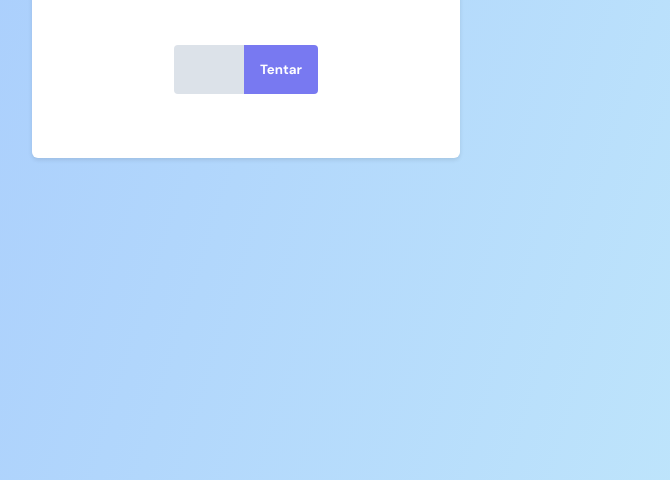
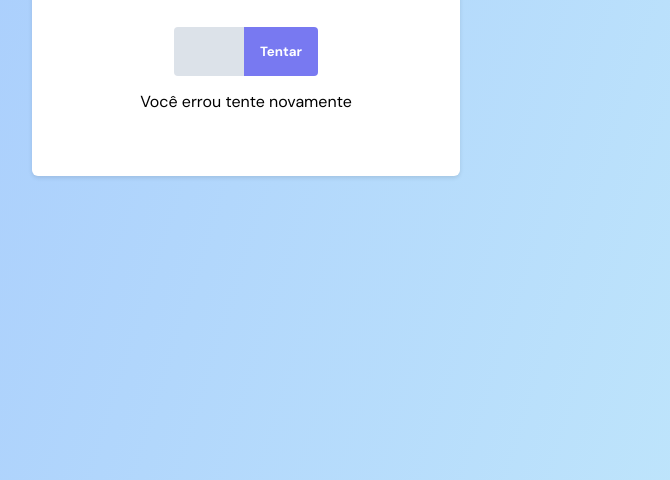
Before and after one commit to felipemcm3/Rocketseat-Projetos, a plain HTML site: page Alghoritmos e logica de programação com Java Script/Stage05Exer01/index.html in a window 1280 px wide. Both pictures are taken after a click on the button "Tentar". Shown: the part 320-800 px from the top of the page, without its empty margins (394-1064 px from the left). Drawn offline with Linux system fonts and the light colour scheme.

Commit message:
correcao

```diff
--- a/Alghoritmos e logica de programação com Java Script/Stage05Exer01/index.html
+++ b/Alghoritmos e logica de programação com Java Script/Stage05Exer01/index.html
@@ -21,6 +21,8 @@
                 <input id="inputNumber" type="number">
                 <button id="btnTry" >Tentar</button>
             </div>
+            <div id="errou">
+            </div>
         </div>
 
         <div class="screen2 hide">
--- a/Alghoritmos e logica de programação com Java Script/Stage05Exer01/script.js
+++ b/Alghoritmos e logica de programação com Java Script/Stage05Exer01/script.js
@@ -1,5 +1,6 @@
 const screen1 = document.querySelector(".screen1")
 const screen2 = document.querySelector(".screen2")
+const errou = document.querySelector("#errou")
 let numeroSorteado = Math.round(Math.random() * 10)
 console.log(numeroSorteado)
 let tentativas = 1
@@ -18,6 +19,8 @@ function apertarbotao(event) {
 
         document.querySelector(".screen2 h2").innerText =
         `Parabéns você acertou em ${tentativas} tentativa`
+    }else{
+        errou.innerText = "Você errou tente novamente"
     }
 
 
@@ -35,4 +38,5 @@ btnReset.addEventListener('click', function(){
     tentativas = 1
     numeroSorteado = Math.round(Math.random() * 10)
     console.log(numeroSorteado)
+    errou.innerText = ""
 })
--- a/Alghoritmos e logica de programação com Java Script/Stage05Exer01/style.css
+++ b/Alghoritmos e logica de programação com Java Script/Stage05Exer01/style.css
@@ -95,3 +95,7 @@ h2{
 .screen2 button{
     border-radius: .4rem;
 }
+
+#errou{
+    margin-top: 15px;
+}
```
